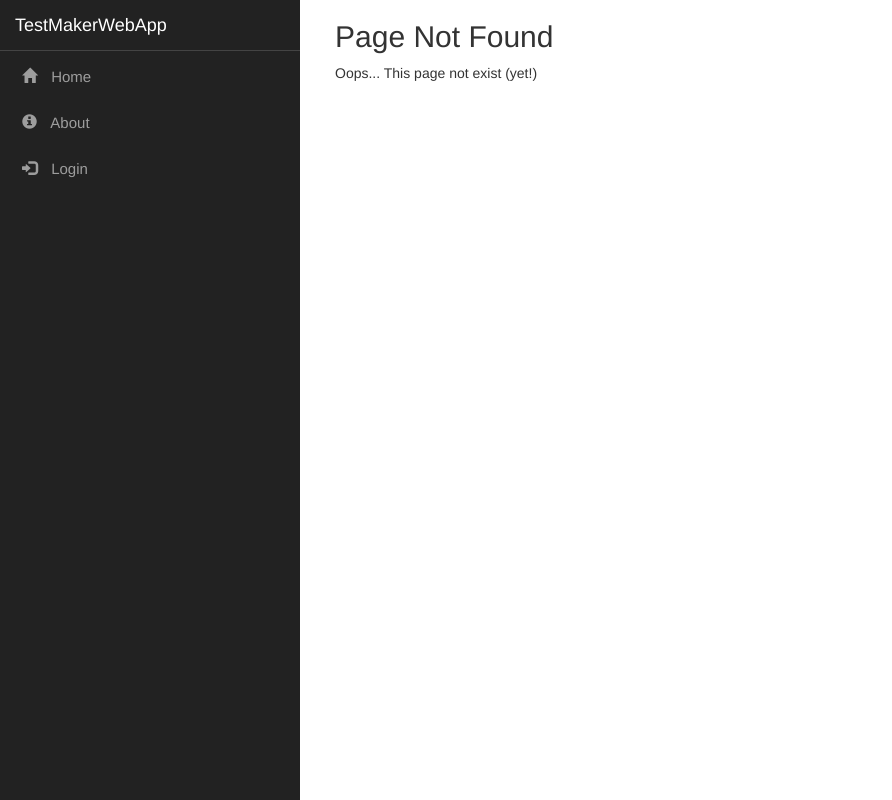
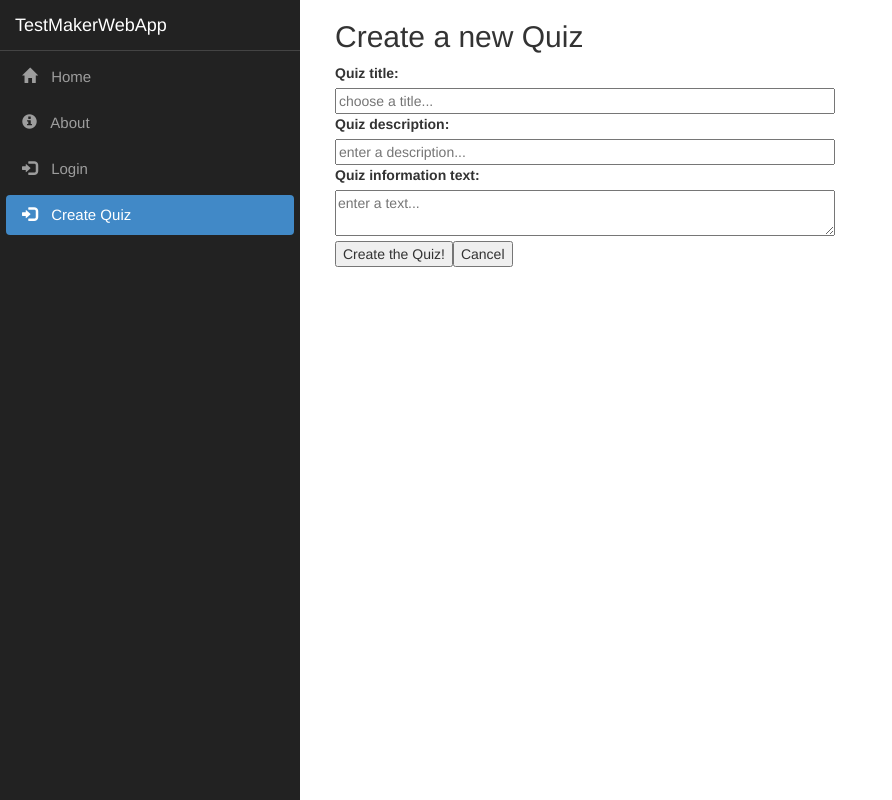
Before and after one commit to AleksReen/TestMaker, an Angular app in the folder TestMakerWebApp/ClientApp/: page /quiz/create in a window 1280 px wide. Before the commit this address led to /home. Shown: the whole page, without its empty margins (0-892 px from the left). Built offline with nearby package versions, Linux system fonts and the light colour scheme.

Commit message:
added quiz-edit

```diff
--- a/TestMakerWebApp/ClientApp/src/app/app.module.ts
+++ b/TestMakerWebApp/ClientApp/src/app/app.module.ts
@@ -13,6 +13,7 @@ import { DataQuizService } from './services/data-quiz.service';
 import { AboutComponent } from './about/about.component';
 import { LoginComponent } from './login/login.component';
 import { PageNotFoundComponent } from './pagenotfound/pagenotfound.component';
+import { QuizEditComponent } from './quiz-edit/quiz-edit.component';
 
 
 @NgModule({
@@ -24,7 +25,8 @@ import { PageNotFoundComponent } from './pagenotfound/pagenotfound.component';
     QuizComponent,
     AboutComponent,
     LoginComponent,
-    PageNotFoundComponent
+    PageNotFoundComponent,
+    QuizEditComponent
   ],
   imports: [
     BrowserModule.withServerTransition({ appId: 'ng-cli-universal' }),
@@ -32,6 +34,8 @@ import { PageNotFoundComponent } from './pagenotfound/pagenotfound.component';
     FormsModule,
     RouterModule.forRoot([
       { path: '', component: HomeComponent, pathMatch: 'full' },
+      { path: 'quiz/create', component: QuizEditComponent },
+      { path: 'quiz/edit/:id', component: QuizEditComponent },
       { path: 'quiz/:id', component: QuizComponent },
       { path: 'about', component: AboutComponent },
       { path: 'login', component: LoginComponent },
--- a/TestMakerWebApp/ClientApp/src/app/nav-menu/nav-menu.component.html
+++ b/TestMakerWebApp/ClientApp/src/app/nav-menu/nav-menu.component.html
@@ -31,6 +31,12 @@
               </a>
             </li>
 
+            <li [routerLinkActive]='["link-active"]' [routerLinkActiveOptions]='{ exact: true }'>
+              <a [routerLink]='["/quiz/create"]' (click)='collapse()'>
+                <span class='glyphicon glyphicon-log-in'></span> Create Quiz
+              </a>
+            </li>
+
           </ul>
         </div>
     </div>
--- /dev/null
+++ b/TestMakerWebApp/ClientApp/src/app/quiz-edit/quiz-edit.component.css
@@ -0,0 +1,4 @@
+.quiz-edit input[type="text"],
+.quiz-edit textarea {
+  min-width: 500px;
+}
--- /dev/null
+++ b/TestMakerWebApp/ClientApp/src/app/quiz-edit/quiz-edit.component.html
@@ -0,0 +1,28 @@
+<h2>{{title}}</h2>
+<div class="quiz-edit">
+
+  <div>
+    <label for="title">Quiz title:</label>
+    <br />
+    <input type="text" id="title" [(ngModel)]="quiz.Title" placeholder="choose a title..." />
+  </div>
+
+  <div>
+    <label for="description">Quiz description:</label>
+    <br />
+    <input type="text" id="description" [(ngModel)]="quiz.Description" placeholder="enter a description..." />
+  </div>
+
+  <div>
+    <label for="text">Quiz information text:</label>
+    <br />
+    <textarea id="text" [(ngModel)]="quiz.Text" placeholder="enter a text..."></textarea>
+  </div>
+
+  <div>
+    <input *ngIf="editMode" type="button" value="Apply Changes" (click)="onSubmit(quiz)" />
+    <input *ngIf="!editMode" type="button" value="Create the Quiz!" (click)="onSubmit(quiz)" />
+    <input type="button" value="Cancel" (click)="onBack()" />
+  </div>
+
+</div>
--- /dev/null
+++ b/TestMakerWebApp/ClientApp/src/app/quiz-edit/quiz-edit.component.ts
@@ -0,0 +1,61 @@
+import { Component, Inject, OnInit } from '@angular/core';
+import { ActivatedRoute, Router } from '@angular/router';
+import { HttpClient } from '@angular/common/http';
+import { DataQuizService } from '../services/data-quiz.service';
+
+@Component({
+    selector: 'quiz-edit',
+    templateUrl: './quiz-edit.component.html',
+    styleUrls: ['./quiz-edit.component.css']
+})
+
+export class QuizEditComponent implements OnInit {
+
+  title: string;
+  quiz: Quiz;
+  editMode: boolean;
+
+  constructor(private activatedRoute: ActivatedRoute,
+    private router: Router,
+    private http: HttpClient,
+    private dataQuiz: DataQuizService) {
+
+    this.quiz = <Quiz>{};
+
+  }
+
+  ngOnInit(): void {
+    this.getMode();
+  }
+
+  getMode() {
+    let id = +this.activatedRoute.snapshot.params["id"];
+    if (id) {
+      this.editMode = true;
+      this.dataQuiz.getQuizById(id).subscribe(result => {
+        this.quiz = result;
+        this.title = "Edit - " + this.quiz.Title;
+      }, error => console.error(error));
+    }
+    else {
+      this.editMode = false;
+      this.title = "Create a new Quiz";
+    }
+  }
+
+  onSubmit(quiz: Quiz) {
+
+    if (this.editMode) {
+      this.dataQuiz.postQuiz(quiz);
+    }
+    else {
+      this.dataQuiz.putQuiz(quiz);
+    }
+
+  }
+
+  onBack() {
+    this.router.navigate(["home"]);
+  }
+
+}
--- a/TestMakerWebApp/ClientApp/src/app/quiz/quiz.component.html
+++ b/TestMakerWebApp/ClientApp/src/app/quiz/quiz.component.html
@@ -1,13 +1,18 @@
-<div *ngIf ="quiz" class="quiz">
+<div *ngIf="quiz" class="quiz">
   <h2>{{quiz.Title}}</h2>
   <ul>
     <li>
       <label>Title:</label>
-      <input [ngModel] ="quiz.Title" placeholder="Insert the title..."/>
+      <input [ngModel]="quiz.Title" placeholder="Insert the title..." />
     </li>
     <li>
       <label>Description:</label>
-      <textarea [ngModel] ="quiz.Description" placeholder="Insert suitable description..."></textarea>
+      <textarea [ngModel]="quiz.Description" placeholder="Insert suitable description..."></textarea>
     </li>
   </ul>
+
+  <div>
+    <input type="button" value="Edit" (click)="onEdit()" />
+  </div>
+
 </div>
--- a/TestMakerWebApp/ClientApp/src/app/quiz/quiz.component.ts
+++ b/TestMakerWebApp/ClientApp/src/app/quiz/quiz.component.ts
@@ -33,4 +33,8 @@ export class QuizComponent implements OnInit {
       this.router.navigate(["home"]);
     }
   }
+
+  onEdit() {
+    this.router.navigate(["quiz/edit", this.quiz.Id]);
+  }
 }
--- a/TestMakerWebApp/ClientApp/src/app/services/data-quiz.service.ts
+++ b/TestMakerWebApp/ClientApp/src/app/services/data-quiz.service.ts
@@ -1,6 +1,7 @@
 import { Injectable, Inject } from '@angular/core';
 import { HttpClient } from '@angular/common/http';
 import { Observable } from 'rxjs/Observable';
+import { Router } from '@angular/router';
 
 @Injectable()
 export class DataQuizService {
@@ -8,7 +9,10 @@ export class DataQuizService {
   title: string;
   quizzes: Quiz[] = [];
 
-  constructor(private httpClient: HttpClient, @Inject('BASE_URL') private baseUrl: string) {
+  constructor(
+    private httpClient: HttpClient,
+    private router: Router,
+    @Inject('BASE_URL') private baseUrl: string) {
     this.baseUrl = baseUrl + "api/quiz/";
   }
 
@@ -31,4 +35,21 @@ export class DataQuizService {
   private getQuizzesList(url: string): any {
     return this.httpClient.get<Quiz[]>(url);
   }
+
+  postQuiz(quiz: Quiz) {
+    this.httpClient.post<Quiz>(this.baseUrl, quiz).subscribe(res => {
+      let q = res;
+      console.log("Quiz " + q.Id + " has been updated.");
+      this.router.navigate(["home"]);
+    }, error => console.error(error));
+  }
+
+  putQuiz(quiz: Quiz) {
+    this.httpClient.put<Quiz>(this.baseUrl, quiz).subscribe(res => {
+      let q = res;
+      console.log("Quiz " + q.Id + " has been created.");
+      this.router.navigate(["home"]);
+    }, error => console.error(error));
+  }
+
 }
```
Also changed, not shown: TestMakerWebApp/ClientApp/src/app/quiz-list/quiz-list.component.ts (+0 -45 lines), 1 other file (tests, documents, lock files or other folders).
